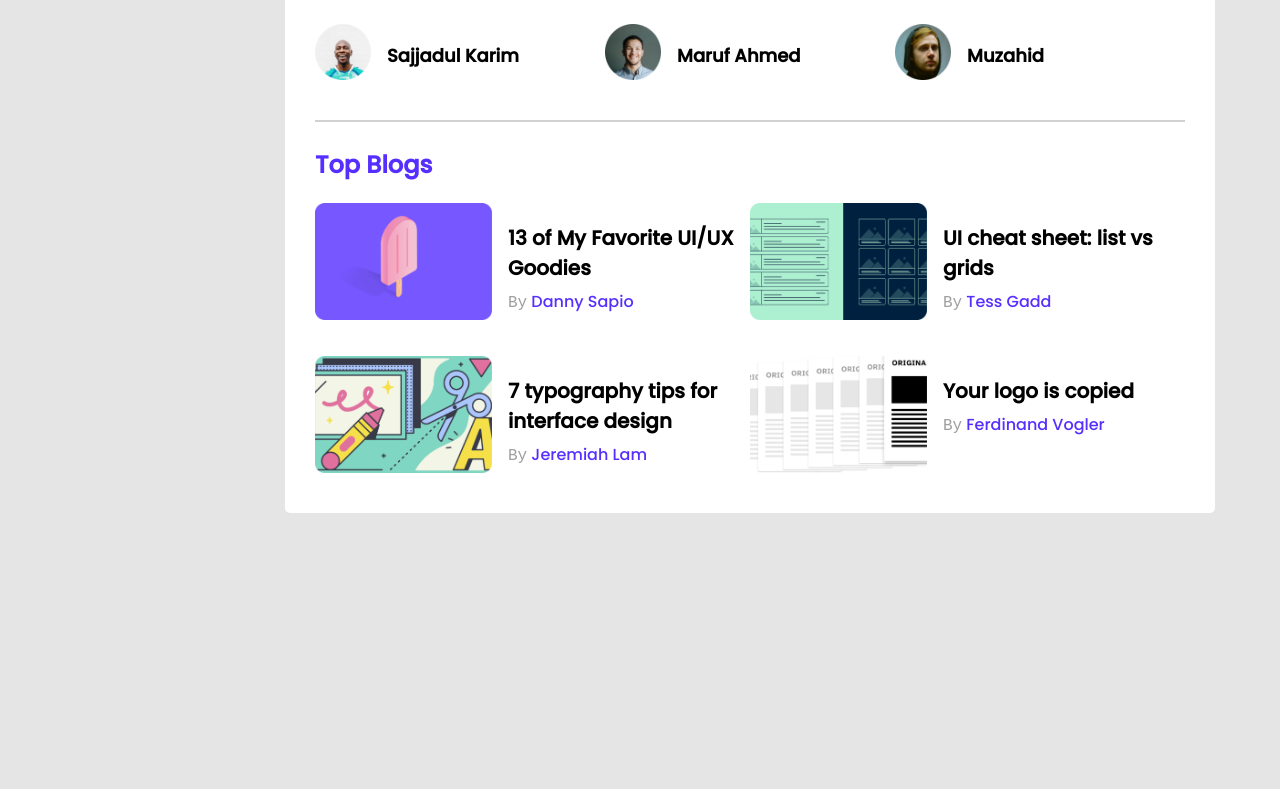
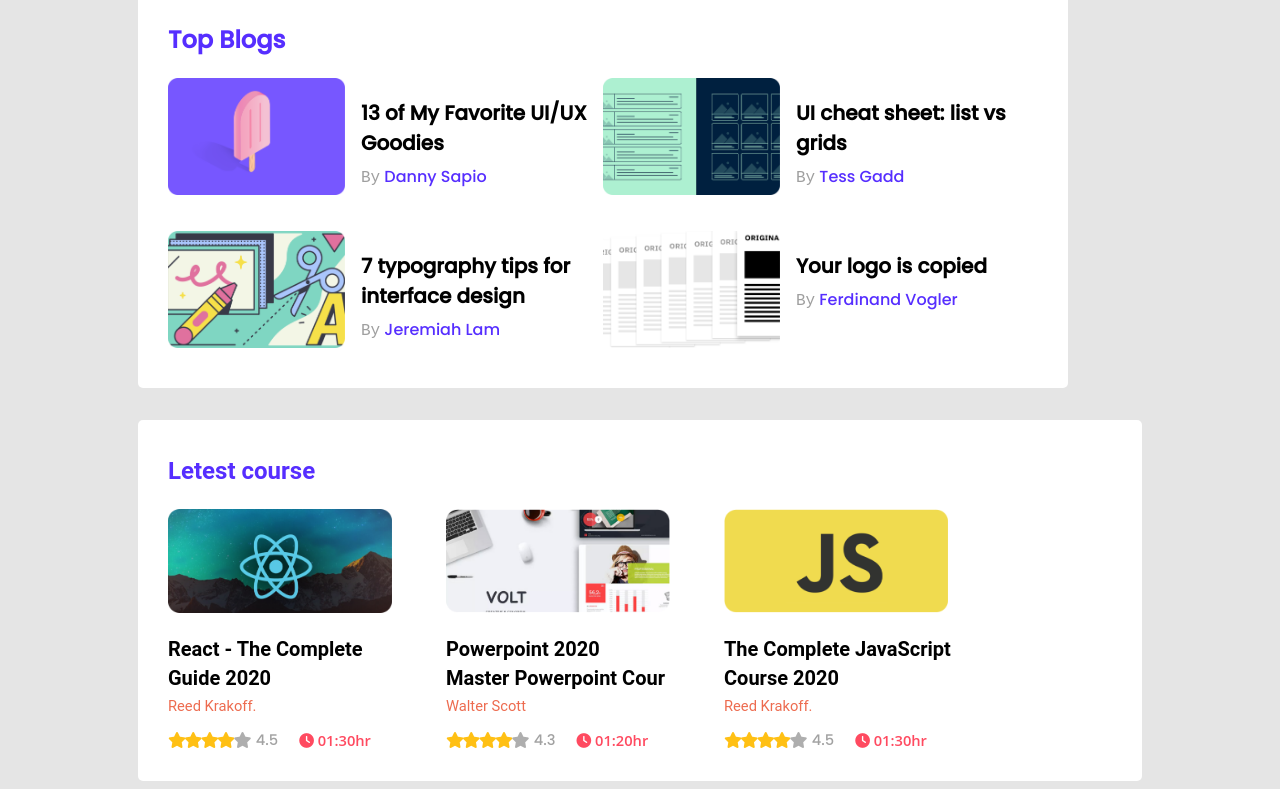
Before and after one commit to Masud-Parveg/leader-board-css3, a plain HTML site: page index.html in a window 1280 px wide. Shown: the part 318-1107 px from the top of the page. Before the commit the page ends 831 px from the top, so only its background shows below. Drawn offline with Linux system fonts and the light colour scheme.

Commit message:
added more comment

```diff
--- a/index.html
+++ b/index.html
@@ -5,6 +5,8 @@
     <meta http-equiv="X-UA-Compatible" content="IE=edge">
     <meta name="viewport" content="width=device-width, initial-scale=1.0">
     <title>Leader Board</title>
+    <!-- font aewsome -->
+    <script src="https://kit.fontawesome.com/ec57f28ecd.js" crossorigin="anonymous"></script>
     <!-- stylesheet -->
     <link rel="stylesheet" href="styles/style.css">
 </head>
@@ -18,7 +20,9 @@
     <main>
         <!-- top playere and top blogs -->
 
-        <section class="top-player container">
+        <section class="master">
+            <section class="container">
+                <div class="top-player">
                     <h2 class="section-title">Top Players</h2>
                     <div class="players">
                         <div class="player">
@@ -44,6 +48,7 @@
                         <div class="player">
                             <img src="images/players/player-6.png" alt="">
                             <h3 class="player-name">Muzahid</h3>
+                        </div>
                     </div>
                 </div>
                 <hr>
@@ -99,7 +104,87 @@
                 </div>
           </section>
     <!------------------ end top blog part ------------------------->
+    <!-- start Lates Course part -->
+    <section class="master">
+        <div class="letest-course">
+            <h2 class="section-title">Letest course</h2>
+            <div class="courses">
+                <article class="course">
+                    <div class="thumlail-course">
+                        <img src="images/courses/course-1.png" alt="">
+                    </div>
+                    <div class="course-detail">
+                        <h3 class="course-name">React - The Complete</h3>
+                        <h3 class="course-name-01">Guide 2020</h3>
+                        <p class="aurthor-course">Reed Krakoff.</p>
+                    </div>
+                    <div class="course-info">
+                        <div>
+                        <i class="fa-solid fa-star"></i>
+                        <i class="fa-solid fa-star"></i>
+                        <i class="fa-solid fa-star"></i>
+                        <i class="fa-solid fa-star"></i>
+                        <i id="fifth-star" class="fa-solid fa-star"></i>
+                        </div>
+                        <div class="rateing-point">4.5</div>
+                        <div class="clock-time"><i class="fa-solid fa-clock"></i>
+                            01:30hr
+                        </div>
+                    </div>
+                </article>
+                <!-- courses-02 part start -->
+                <article class="course">
+                    <div class="thumlail-course">
+                        <img src="images/courses/course-2.png" alt="">
+                    </div>
+                    <div class="course-detail">
+                        <h3 class="course-name">Powerpoint 2020 </h3>
+                        <h3 class="course-name-01">Master Powerpoint Cour</h3>
+                        <p class="aurthor-course">Walter Scott</p>
+                    </div>
+                    <div class="course-info">
+                        <div>
+                        <i class="fa-solid fa-star"></i>
+                        <i class="fa-solid fa-star"></i>
+                        <i class="fa-solid fa-star"></i>
+                        <i class="fa-solid fa-star"></i>
+                        <i id="fifth-star" class="fa-solid fa-star"></i>
+                        </div>
+                        <div class="rateing-point">4.3</div>
+                        <div class="clock-time"><i class="fa-solid fa-clock"></i>
+                            01:20hr
+                        </div>
+                    </div>
+                </article>
+                <!-- courses -03 part start -->
+                <article class="course">
+                    <div class="thumlail-course">
+                        <img src="images/courses/course-3.png" alt="">
+                    </div>
+                    <div class="course-detail">
+                        <h3 class="course-name">The Complete JavaScript </h3>
+                        <h3 class="course-name-01">Course 2020</h3>
+                        <p class="aurthor-course">Reed Krakoff.</p>
+                    </div>
+                    <div class="course-info">
+                        <div>
+                        <i class="fa-solid fa-star"></i>
+                        <i class="fa-solid fa-star"></i>
+                        <i class="fa-solid fa-star"></i>
+                        <i class="fa-solid fa-star"></i>
+                        <i id="fifth-star" class="fa-solid fa-star"></i>
+                        </div>
+                        <div class="rateing-point">4.5</div>
+                        <div class="clock-time"><i class="fa-solid fa-clock"></i>
+                            01:30hr
+                        </div>
+                    </div>
+                </article>
+            </div>
+        </div>
+    </section>
     </main>
+
 
 </body>
 </html>
--- a/styles/style.css
+++ b/styles/style.css
@@ -10,15 +10,13 @@ body{
 main{
     display: flex;
     justify-content: center;
+    align-items: center;
 }
 .container{
     background-color: #FFFFFF;
     width: 870px;
-
     border-radius: 5px;
     position: absolute;
-    left: 285px;
-    top:130px;
     padding: 30px;
 }
 
@@ -88,3 +86,82 @@ hr {
     color: #9F9F9F;
 }
 /* end top blogs part */
+
+/* star Latest Courses */
+/* fonts for latest course */
+@import url('https://fonts.googleapis.com/css2?family=Roboto:wght@500&display=swap');
+
+.letest-course {
+    margin-top: 730px;
+    background-color: #FFFFFF;
+    border-radius: 5px;
+    padding: 30px;
+    width: 944px;
+    border-radius: 5px;
+    font-family: 'Roboto', sans-serif;
+}
+.courses{
+    display: flex;
+    column-gap: 54px;
+
+}
+.thumlail-course img {
+    width: 224px;
+    height: 104px;
+
+}
+.course-name{
+    font-size: 20px;
+}
+.course-name-01{
+    font-size: 20px;
+    margin-top: -15px;
+}
+.aurthor-course {
+    Color: #ED6B4F;
+    font-Weight:400;
+    font-Size: 14.69px;
+    margin-top: -13px;
+}
+.course-info{
+    display: flex;
+    align-items: center;
+}
+.fa-star{
+    Width:12.39px;
+    Height:11.81px;
+    color:#FFC014;
+}
+#fifth-star {
+    color: #AEAEAE;
+}
+.rateing-point{
+    font-family: 'Poppins';
+    color:  #A2A2A2;
+    font-weight: 400;
+    font-size: 14.6913px;
+    margin-left: 10px;
+}
+.clock-time{
+    color: #FF4A60;
+    font-family: 'Open Sans';
+    font-weight: 600;
+    font-size: 14.6913px;
+    margin-left: 21px;
+}
+/* coures part end */
+
+/* media Quaries  */
+/* mobile devise */
+@media only screen and (max-width:767px) {
+    .container {
+        width: 100%;
+    }
+    .players, .blogs, .courses {
+        grid-template-columns: repeat(1, 1ft);
+
+    }
+    .player, .blog, .course {
+        flex-direction: column;
+    }
+}
```
Lines whose indentation alone changed are shown as unchanged.
